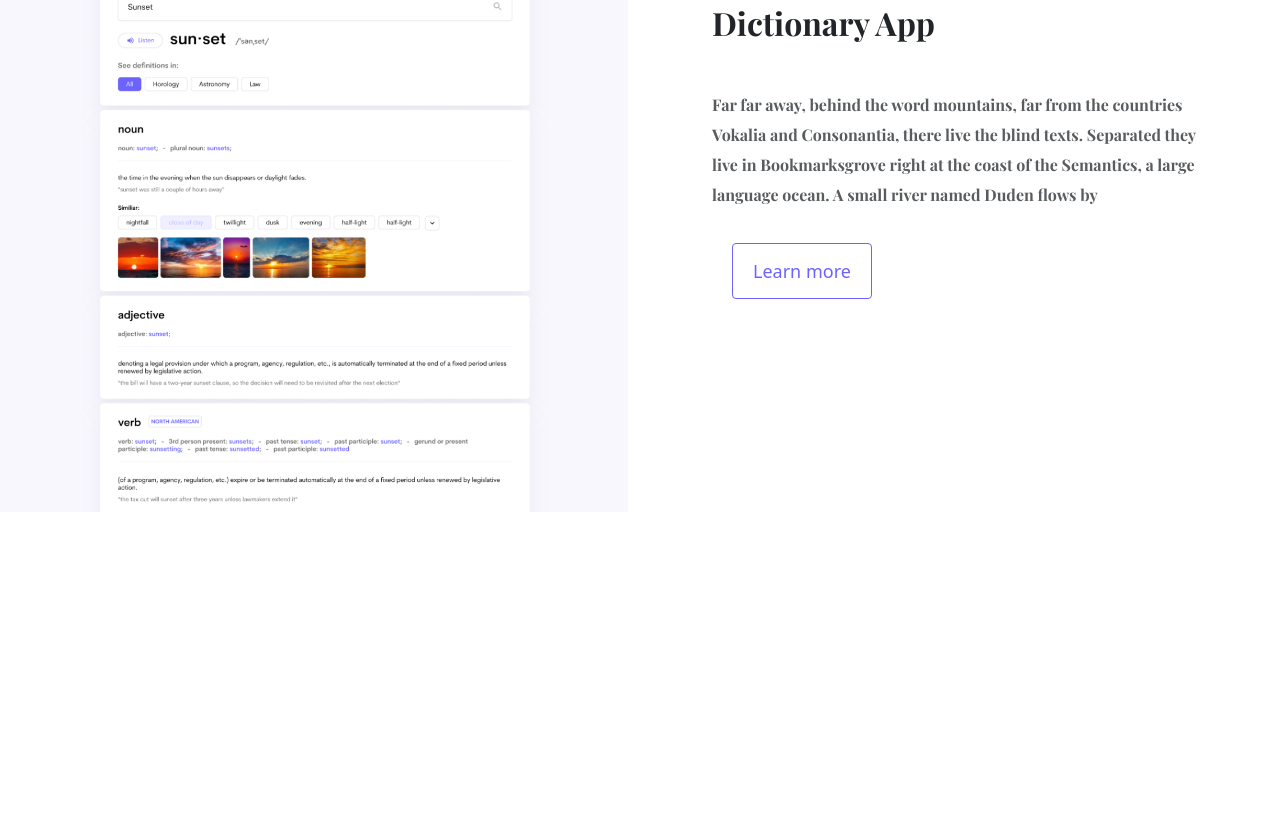
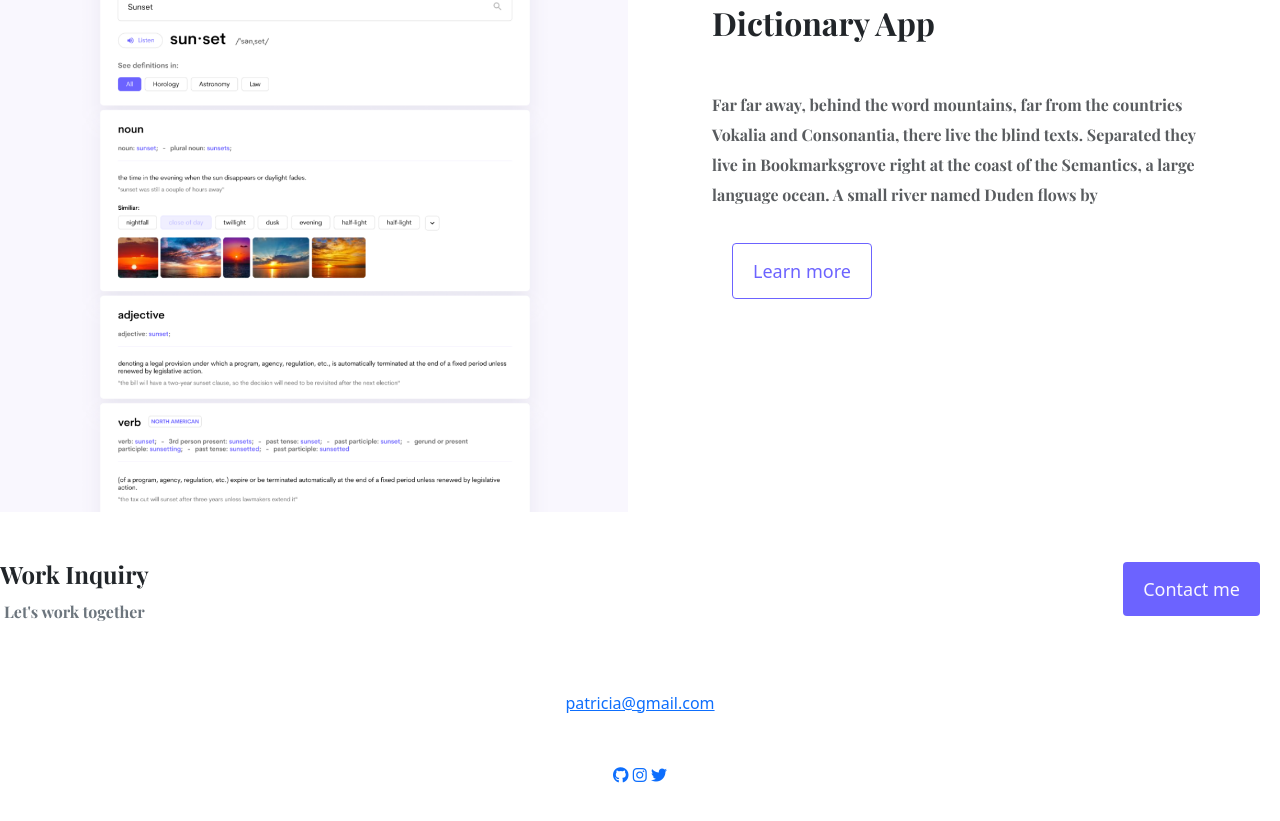
Before and after one commit to CodeElliX/resume, a plain HTML site: page index.html in a window 1280 px wide. Shown: the part 2356-3177 px from the top of the page. Before the commit the page ends 2916 px from the top, so only its background shows below. Drawn offline with nearby package versions, Linux system fonts and the light colour scheme.

Commit message:
Update index.html

```diff
--- a/index.html
+++ b/index.html
@@ -50,7 +50,7 @@
     <div class="col d-none d-lg-block">
     <img class="yogurt" src="yogurt.png" alt="yogurt">
     </div>
-    <div class="col-6">
+    <div class="rrr col-6">
         <div class="pr-ds">
         <h2 class="mb-5">Yogurt Project</h2>
         <p class="mb-5 text-muted">Far far away, behind the word mountains, far from the countries Vokalia
@@ -63,7 +63,7 @@
 </div>
 <div class="row mb-5">
 
-    <div class="col-6">
+    <div class="rrr col-6">
         <div class="pr-ds">
         <h2 class="mb-5">Weather App</h2>
         <p class="mb-5 text-muted">Far far away, behind the word mountains, far from the countries Vokalia
@@ -80,7 +80,7 @@
     <div class="col d-none d-lg-block">
     <img class="yogurt" src="dictionary.png" alt="dictionary">
     </div>
-    <div class="col-6">
+    <div class="rrr col-6">
         <div class="pr-ds">
         <h2 class="mb-5">Dictionary App</h2>
         <p class="mb-5 text-muted">Far far away, behind the word mountains, far from the countries Vokalia and Consonantia, there live the blind texts. Separated they live in Bookmarksgrove right at the coast of the Semantics, a large language ocean. A small river named Duden flows by</p>
@@ -88,6 +88,27 @@
 </div>
     </div>
 </div>
+<div class="mb-5">
+  <footer class="text-center">
+
+    <div class="contact-box justify-content-between mb-5 d-none d-md-flex">
+    <div class="cont-b">
+<h4>Work Inquiry</h4>
+<p>Let's work together</p>
+    </div>
+    <div class="mt-3">
+      <a href="contact.html" class="btn-branding-1">Contact me</a>
+    </div>
+  </div>
+
+    <a href="mailto:patricia@gmail.com" class="mail-link">patricia@gmail.com</a>
+    <div class="social-links mt-5">
+      <a href="https://github.com/" target="_blank"> <i class="fa-brands fa-github"></i></a>
+      <a href="https://www.instagram.com/" target="_blank"><i class="fa-brands fa-instagram"></i></a>
+      <a href="https://twitter.com/" target="_blank"><i class="fa-brands fa-twitter"></i></a>
+    </div>
+  </footer>
+</div>
     </div>
 </body>
 </html>
```
